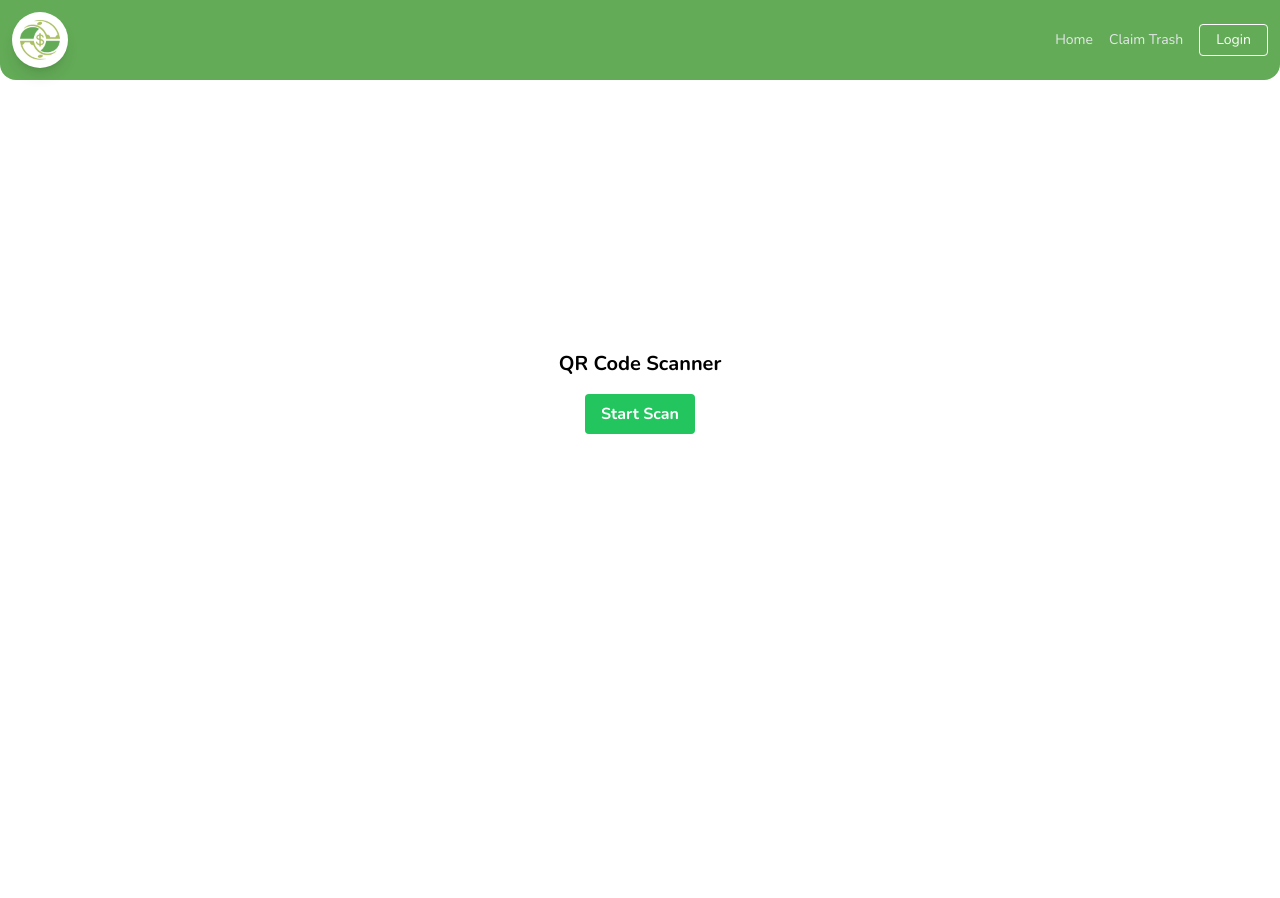
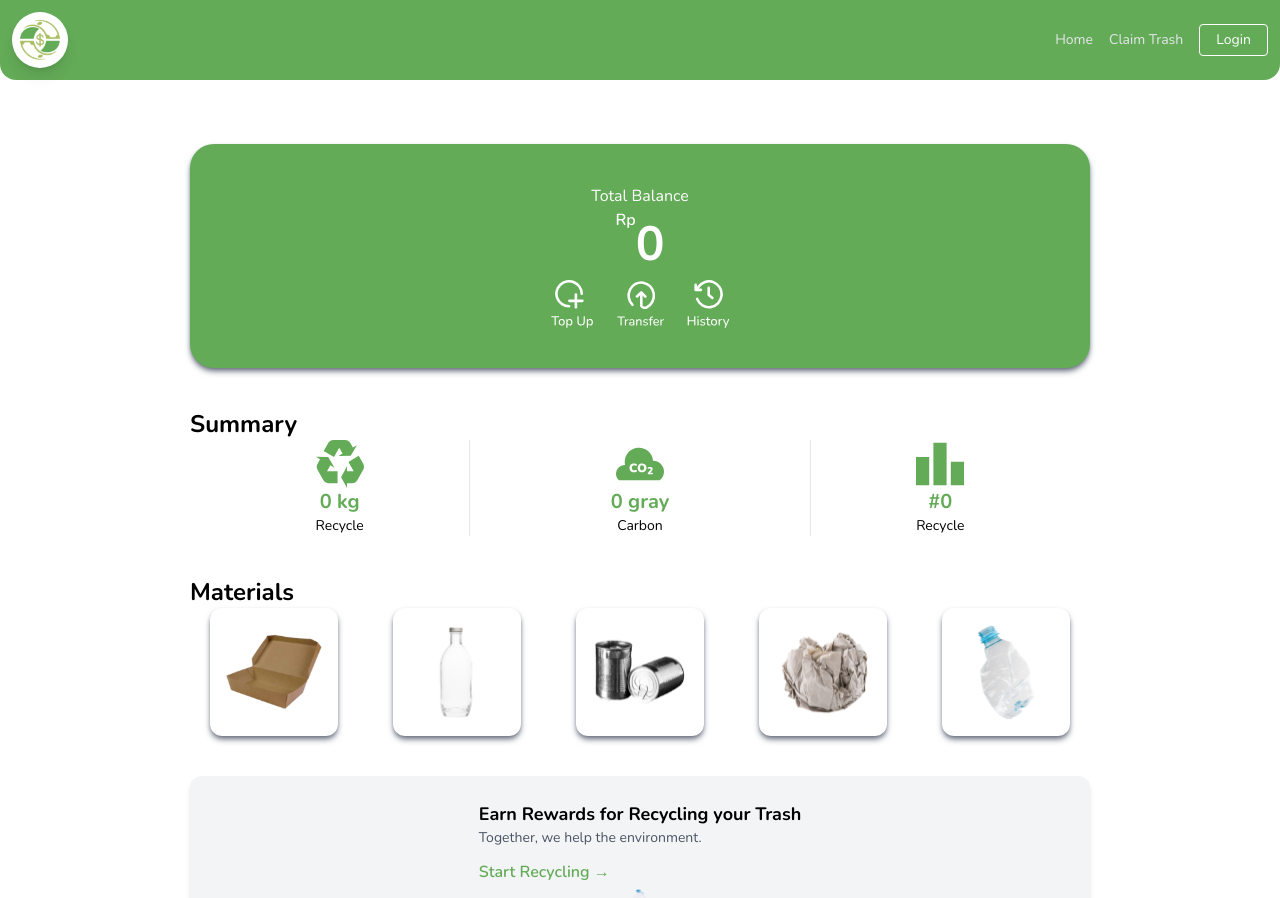
Before and after one commit to emirfateen/EcoCashify-FE, a React (Vite) app in the folder EcoCashify-FE/: page /claim-trash in a window 1280 px wide. Shown: the top 898 px of the page. Before the commit the page ends 800 px from the top, so only its background shows below. Built offline with nearby package versions, Linux system fonts and the light colour scheme; no server answers.

Commit message:
adding new section in homepage

```diff
--- a/EcoCashify-FE/src/pages/ClaimPage.jsx
+++ b/EcoCashify-FE/src/pages/ClaimPage.jsx
@@ -1,86 +1,120 @@
-import { Html5QrcodeScanner, Html5Qrcode } from "html5-qrcode";
-import { useEffect, useState } from "react";
-import apiClient from "../utils/axios";
+import React, { useEffect, useState } from "react";
+import topUp from "../assets/topup.svg";
+import transfer from "../assets/transfer.svg";
+import history from "../assets/history.svg";
+import recycle from "../assets/recycle.svg";
+import carbon from "../assets/carbon.svg";
+import rank from "../assets/rank.svg";
+import cardboard from "../assets/cardboard.svg";
+import glass from "../assets/glass.svg";
+import metal from "../assets/metal.svg";
+import paper from "../assets/paper.svg";
+import plastic from "../assets/plastic.svg";
+import bin from "../assets/bin.svg";
 
-const ClaimPage = () => {
-  const [startScan, setStartScan] = useState(false);
-  const [data, setData] = useState("");
+const HomePage = () => {
+  const [user, setUser] = useState(null);
+  useEffect(() => {
+    const userCookie = document.cookie
+      .split("; ")
+      .find((row) => row.startsWith("user="));
+    if (userCookie) {
+      const encodedCookie = userCookie.split("=")[1];
+      const decodedCookie = decodeURIComponent(encodedCookie);
+      let tempuser = JSON.parse(decodedCookie);
+      tempuser.recyle = 1.2;
+      tempuser.carbon = 1.78;
+      tempuser.rank = 1;
+      setUser(tempuser);
+    } else {
+      console.error("User cookie not found.");
+    }
+  }, []);
 
-  const sendDataToBackend = async (scannedData) => {
-    try {
-      const response = await apiClient.post("/trash/claim", { trash_id: scannedData });
-      console.log("Backend Response:", response.data);
-    } catch (error) {
-      console.error("Error sending data to backend:", error);
-    }
+  const trashes = {
+    cardboard: cardboard,
+    glass: glass,
+    metal: metal,
+    paper: paper,
+    plastic: plastic,
   };
 
-  useEffect(() => {
-    let scannerInstance = null;
+  return (
+    <div className="p-10 w-full pt-36 font-nunito">
+      <header className="text-center text-white bg-main-green mx-auto max-w-[900px] rounded-3xl p-10 shadow-gray-500 shadow-md">
+        <p>Total Balance</p>
+        <div className="flex flex-row justify-center">
+          <p className="font-semibold">Rp</p>
+          <h1 className="text-5xl font-bold mt-3">{user ? user.balance : 0}</h1>
+        </div>
 
-    if (startScan) {
-      // Destroy any existing scanner before creating a new one
-      const startCameraScan = async () => {
-        try {
-          // Use Html5Qrcode directly for more control
-          scannerInstance = new Html5Qrcode("reader");
-          await scannerInstance.start(
-            { facingMode: "environment" }, // Camera mode
-            {
-              fps: 10,
-              qrbox: 250,
-            },
-            (decodedText) => {
-              console.log("Scanned Result:", decodedText);
-              setData(decodedText);
+        <div className="flex flex-row justify-center mt-3">
+          <img src={topUp} alt="Top Up" className="w-12 h-12" />
+          <img src={transfer} alt="Transfer" className="w-12 h-12 mx-5" />
+          <img src={history} alt="History" className="w-12 h-12" />
+        </div>
+      </header>
 
-              // Stop the scanner after a successful scan
-              scannerInstance.stop().then(() => {
-                scannerInstance.clear();
-                setStartScan(false);
-              });
+      <div className="flex flex-col max-w-[900px] mt-10 mx-auto">
+        <h1 className="text-2xl font-bold">Summary</h1>
+        <div className="flex flex-row justify-between">
+          <div className="flex-1 flex-col items-center mx-5 place-items-center border-r">
+            <img src={recycle} alt="Recycle" className="w-12 h-12" />
+            <p className="text-main-green font-bold text-xl">
+              {user ? user.recyle : 0} kg
+            </p>
+            <p className="text-sm">Recycle</p>
+          </div>
+          <div className="flex-1 flex-col items-center mx-5 place-items-center">
+            <img src={carbon} alt="carbon" className="w-12 h-12" />
+            <p className="text-main-green font-bold text-xl">
+              {user ? user.carbon : 0} gray
+            </p>
+            <p className="text-sm">Carbon</p>
+          </div>
+          <div className="flex-1 flex-col items-center mx-5 place-items-center border-l">
+            <img src={rank} alt="rank" className="w-12 h-12" />
+            <p className="text-main-green font-bold text-xl">
+              #{user ? user.rank : 0}
+            </p>
+            <p className="text-sm">Recycle</p>
+          </div>
+        </div>
+      </div>
 
-              // Send the scanned data to the backend
-              sendDataToBackend(decodedText);
-            },
-            (error) => console.error("Scanning Error:", error)
-          );
-        } catch (error) {
-          console.error("Error initializing camera:", error);
-        }
-      };
+      <div className="flex flex-col max-w-[900px] mt-10 mx-auto">
+        <h1 className="text-2xl font-bold">Materials</h1>
+        <div className="flex flex-row justify-between">
+          {Object.keys(trashes).map((key) => (
+            <div
+              key={key}
+              className="mx-5 shadow-gray-500 shadow-md w-32 h-32 rounded-xl flex justify-center items-center"
+            >
+              <img src={trashes[key]} alt={key} className="w-24 h-24" />
+            </div>
+          ))}
+        </div>
+      </div>
 
-      startCameraScan();
-    }
-
-    // Cleanup function to ensure proper resource cleanup
-    return () => {
-      if (scannerInstance) {
-        scannerInstance.stop().then(() => scannerInstance.clear());
-      }
-    };
-  }, [startScan]);
-
-  return (
-    <div className="flex flex-col items-center justify-center h-screen">
-      <h1 className="text-xl font-bold mb-4">QR Code Scanner</h1>
-
-      <button
-        onClick={() => setStartScan(!startScan)}
-        className="bg-green-500 hover:bg-green-600 text-white font-bold py-2 px-4 rounded mb-4"
-      >
-        {startScan ? "Stop Scan" : "Start Scan"}
-      </button>
-
-      {startScan && <div id="reader" className="w-72 h-72"></div>}
-
-      {data && (
-        <div className="mt-4">
-          <p className="text-lg font-semibold">Scanned Data: {data}</p>
+      {/* Rewards Section */}
+      <div className="flex flex-col max-w-[900px] mt-10 mx-auto bg-gray-100 rounded-xl shadow-md p-6 flex-row items-center justify-between">
+        <div className="flex-1">
+          <h2 className="text-lg font-bold">
+            Earn Rewards for Recycling your Trash
+          </h2>
+          <p className="text-sm text-gray-600">
+            Together, we help the environment.
+          </p>
+          <button className="mt-3 text-main-green font-semibold">
+            Start Recycling →
+          </button>
         </div>
-      )}
+        <div className="flex-shrink-0">
+          <img src={bin} alt="Recycling Bin" className="w-24 h-24" />
+        </div>
+      </div>
     </div>
   );
 };
 
-export default ClaimPage;
+export default HomePage;
--- a/EcoCashify-FE/src/pages/HomePage.jsx
+++ b/EcoCashify-FE/src/pages/HomePage.jsx
@@ -1,5 +1,4 @@
 import React, { useEffect, useState } from "react";
-import Cookies from "js-cookie";
 import topUp from "../assets/topup.svg";
 import transfer from "../assets/transfer.svg";
 import history from "../assets/history.svg";
@@ -11,32 +10,25 @@ import glass from "../assets/glass.svg";
 import metal from "../assets/metal.svg";
 import paper from "../assets/paper.svg";
 import plastic from "../assets/plastic.svg";
+import bin from "../assets/bin.svg";
 
 const HomePage = () => {
   const [user, setUser] = useState(null);
   useEffect(() => {
-    const fetchUser = async () => {
-      try {
-        const userCookie = Cookies.get("user");
-        const allCookies = Cookies.get();
-        console.log("All cookies:", allCookies);
-        console.log("User cookie found:", userCookie);
-
+    const userCookie = document.cookie
+      .split("; ")
+      .find((row) => row.startsWith("user="));
     if (userCookie) {
-          const tempuser = JSON.parse(userCookie);
-          tempuser.recycle = 1.2;
+      const encodedCookie = userCookie.split("=")[1];
+      const decodedCookie = decodeURIComponent(encodedCookie);
+      let tempuser = JSON.parse(decodedCookie);
+      tempuser.recyle = 1.2;
       tempuser.carbon = 1.78;
       tempuser.rank = 1;
       setUser(tempuser);
-          console.log("User cookie found:", tempuser);
     } else {
       console.error("User cookie not found.");
     }
-      } catch (error) {
-        console.error("Error fetching user:", error);
-      }
-    };
-    fetchUser();
   }, []);
 
   const trashes = {
@@ -69,7 +61,7 @@ const HomePage = () => {
           <div className="flex-1 flex-col items-center mx-5 place-items-center border-r">
             <img src={recycle} alt="Recycle" className="w-12 h-12" />
             <p className="text-main-green font-bold text-xl">
-              {user ? user.recycle : 0} kg
+              {user ? user.recyle : 0} kg
             </p>
             <p className="text-sm">Recycle</p>
           </div>
@@ -92,7 +84,7 @@ const HomePage = () => {
 
       <div className="flex flex-col max-w-[900px] mt-10 mx-auto">
         <h1 className="text-2xl font-bold">Materials</h1>
-        <div className="flex flex-row justify-between flex-wrap">
+        <div className="flex flex-row justify-between">
           {Object.keys(trashes).map((key) => (
             <div className="mx-5 shadow-gray-500 shadow-md w-32 h-32 rounded-xl flex justify-center items-center">
               <img src={trashes[key]} alt={key} className="w-24 h-24" />
@@ -100,6 +92,23 @@ const HomePage = () => {
           ))}
         </div>
       </div>
+
+      <div className="flex flex-col max-w-[900px] mt-10 mx-auto bg-gray-100 rounded-xl shadow-md p-6 flex-row items-center justify-between">
+        <div className="flex-1">
+          <h2 className="text-lg font-bold">
+            Earn Rewards for Recycling your Trash
+          </h2>
+          <p className="text-sm text-gray-600">
+            Together, we help the environment.
+          </p>
+          <button className="mt-3 text-main-green font-semibold">
+            Start Recycling →
+          </button>
+        </div>
+        <div className="flex-shrink-0">
+          <img src={bin} alt="Recycling Bin" className="w-24 h-24" />
+        </div>
+      </div>
     </div>
   );
 };
```
Also changed, not shown: EcoCashify-FE/src/assets/bin.svg (added). Lines whose indentation alone changed are shown as unchanged.
